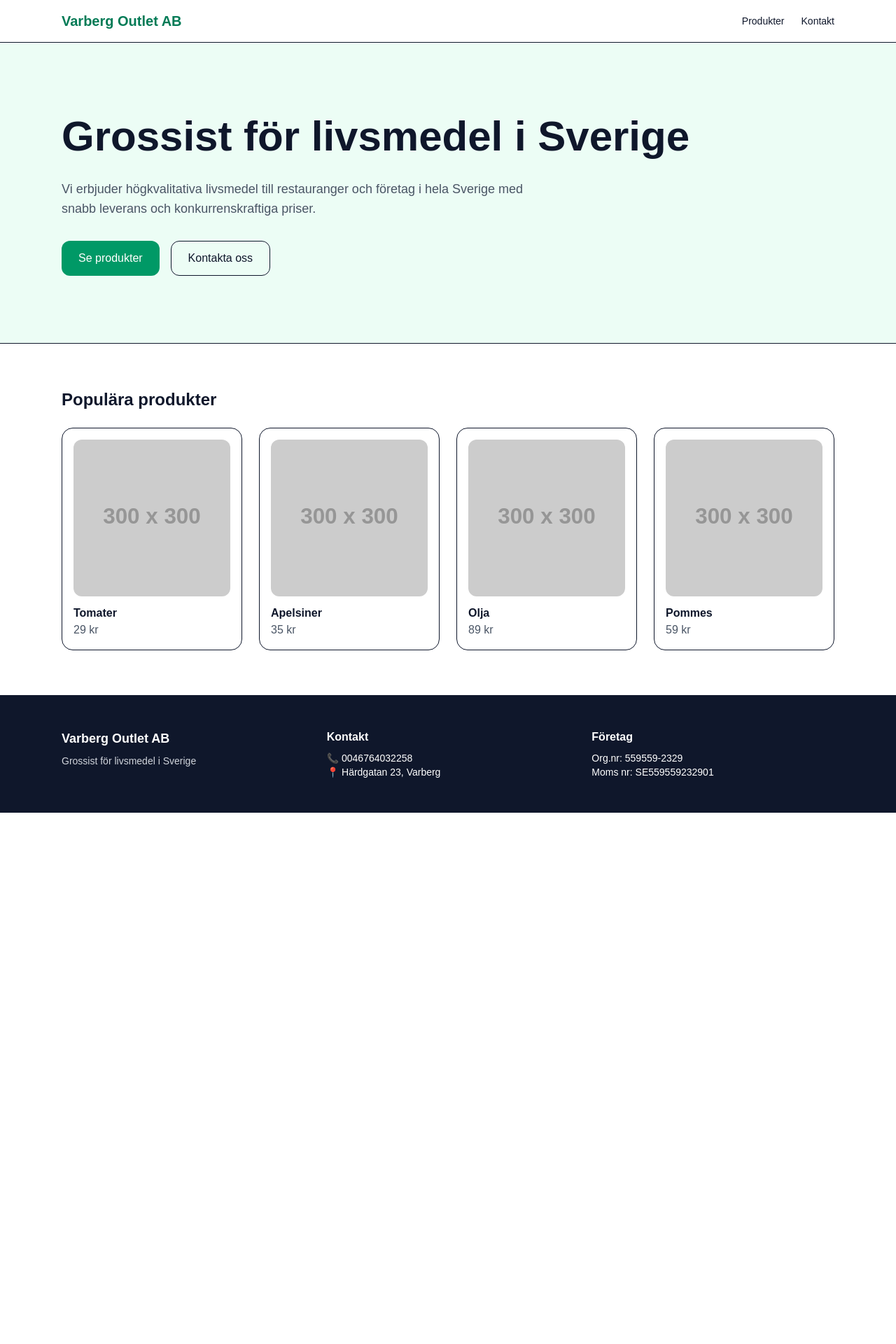
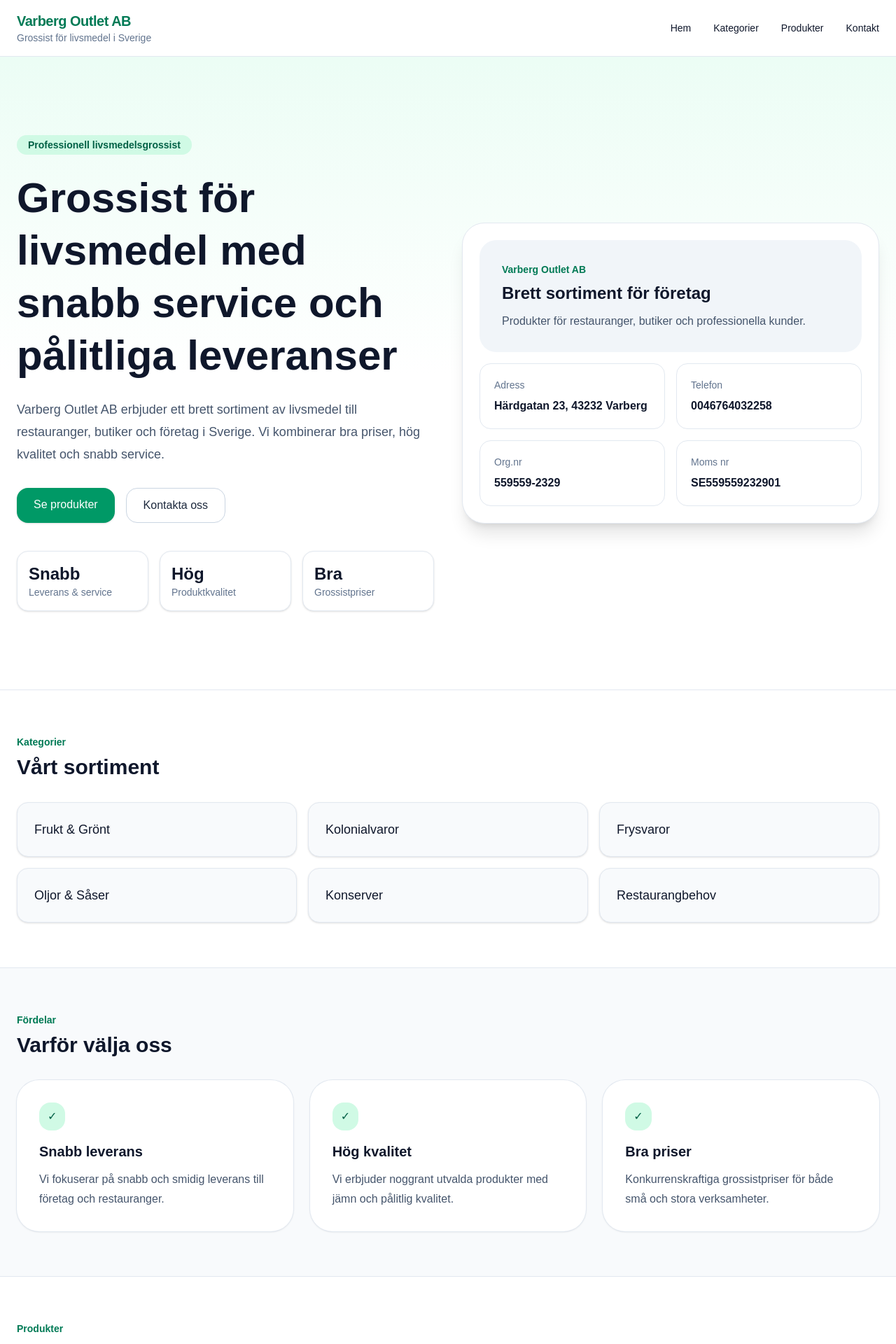
Before and after one commit to varbergoutletab/varbergoutlet, a Next.js app: page / in a window 1280 px wide. Shown: the top 1920 px of the page at 70% size. Before the commit the page ends 1161 px from the top, so only its background shows below. Built offline with nearby package versions, Linux system fonts and the light colour scheme.

Commit message:
improve design

```diff
--- a/app/page.tsx
+++ b/app/page.tsx
@@ -1,98 +1,252 @@
 export default function Page() {
+  const categories = [
+    "Frukt & Grönt",
+    "Kolonialvaror",
+    "Frysvaror",
+    "Oljor & Såser",
+    "Konserver",
+    "Restaurangbehov",
+  ];
+
   const products = [
-    { name: "Tomater", price: "29 kr" },
-    { name: "Apelsiner", price: "35 kr" },
-    { name: "Olja", price: "89 kr" },
-    { name: "Pommes", price: "59 kr" },
+    { name: "Tomater", price: "29 kr", desc: "Färska grönsaker av hög kvalitet" },
+    { name: "Apelsiner", price: "35 kr", desc: "Noggrant utvalda citrusprodukter" },
+    { name: "Olivolja", price: "89 kr", desc: "För restaurang och storkök" },
+    { name: "Pommes", price: "59 kr", desc: "Populära frysvaror för företag" },
+  ];
+
+  const features = [
+    {
+      title: "Snabb leverans",
+      text: "Vi fokuserar på snabb och smidig leverans till företag och restauranger.",
+    },
+    {
+      title: "Hög kvalitet",
+      text: "Vi erbjuder noggrant utvalda produkter med jämn och pålitlig kvalitet.",
+    },
+    {
+      title: "Bra priser",
+      text: "Konkurrenskraftiga grossistpriser för både små och stora verksamheter.",
+    },
   ];
 
   return (
     <main className="min-h-screen bg-white text-slate-900">
+      <header className="sticky top-0 z-50 border-b border-slate-200 bg-white/95 backdrop-blur">
+        <div className="mx-auto flex max-w-7xl items-center justify-between px-6 py-4">
+          <div>
+            <div className="text-xl font-bold tracking-tight text-emerald-700">
+              Varberg Outlet AB
+            </div>
+            <div className="text-sm text-slate-500">Grossist för livsmedel i Sverige</div>
+          </div>
 
-      {/* Navbar */}
-      <nav className="border-b bg-white sticky top-0">
-        <div className="mx-auto max-w-6xl px-6 py-4 flex justify-between items-center">
-          <h1 className="font-bold text-xl text-emerald-700">
-            Varberg Outlet AB
-          </h1>
+          <nav className="hidden gap-8 text-sm font-medium md:flex">
+            <a href="#home" className="hover:text-emerald-700">
+              Hem
+            </a>
+            <a href="#categories" className="hover:text-emerald-700">
+              Kategorier
+            </a>
+            <a href="#products" className="hover:text-emerald-700">
+              Produkter
+            </a>
+            <a href="#contact" className="hover:text-emerald-700">
+              Kontakt
+            </a>
+          </nav>
+        </div>
+      </header>
 
-          <div className="flex gap-6 text-sm font-medium">
-            <a href="#" className="hover:text-emerald-600">Produkter</a>
-            <a href="#" className="hover:text-emerald-600">Kontakt</a>
+      <section
+        id="home"
+        className="border-b border-slate-200 bg-gradient-to-b from-emerald-50 via-white to-white"
+      >
+        <div className="mx-auto grid max-w-7xl gap-10 px-6 py-20 lg:grid-cols-2 lg:items-center lg:py-28">
+          <div>
+            <div className="inline-flex rounded-full bg-emerald-100 px-4 py-1 text-sm font-semibold text-emerald-800">
+              Professionell livsmedelsgrossist
+            </div>
+
+            <h1 className="mt-6 text-4xl font-bold leading-tight sm:text-5xl lg:text-6xl">
+              Grossist för livsmedel med snabb service och pålitliga leveranser
+            </h1>
+
+            <p className="mt-6 max-w-2xl text-lg leading-8 text-slate-600">
+              Varberg Outlet AB erbjuder ett brett sortiment av livsmedel till
+              restauranger, butiker och företag i Sverige. Vi kombinerar bra
+              priser, hög kvalitet och snabb service.
+            </p>
+
+            <div className="mt-8 flex flex-wrap gap-4">
+              <a
+                href="#products"
+                className="rounded-2xl bg-emerald-600 px-6 py-3 font-medium text-white shadow-sm transition hover:bg-emerald-700"
+              >
+                Se produkter
+              </a>
+              <a
+                href="#contact"
+                className="rounded-2xl border border-slate-300 px-6 py-3 font-medium text-slate-800 transition hover:bg-slate-50"
+              >
+                Kontakta oss
+              </a>
+            </div>
+
+            <div className="mt-10 grid gap-4 sm:grid-cols-3">
+              <div className="rounded-2xl border border-slate-200 bg-white p-4 shadow-sm">
+                <div className="text-2xl font-bold">Snabb</div>
+                <div className="text-sm text-slate-500">Leverans & service</div>
+              </div>
+              <div className="rounded-2xl border border-slate-200 bg-white p-4 shadow-sm">
+                <div className="text-2xl font-bold">Hög</div>
+                <div className="text-sm text-slate-500">Produktkvalitet</div>
+              </div>
+              <div className="rounded-2xl border border-slate-200 bg-white p-4 shadow-sm">
+                <div className="text-2xl font-bold">Bra</div>
+                <div className="text-sm text-slate-500">Grossistpriser</div>
+              </div>
+            </div>
           </div>
-        </div>
-      </nav>
 
-      {/* Hero */}
-      <section className="bg-emerald-50 border-b">
-        <div className="mx-auto max-w-6xl px-6 py-24">
-          <h1 className="text-4xl md:text-6xl font-bold leading-tight">
-            Grossist för livsmedel i Sverige
-          </h1>
+          <div>
+            <div className="rounded-[2rem] border border-slate-200 bg-white p-6 shadow-xl">
+              <div className="grid gap-4">
+                <div className="rounded-[1.5rem] bg-slate-100 p-8">
+                  <div className="text-sm font-semibold text-emerald-700">Varberg Outlet AB</div>
+                  <div className="mt-2 text-2xl font-bold">Brett sortiment för företag</div>
+                  <div className="mt-3 text-slate-600">
+                    Produkter för restauranger, butiker och professionella kunder.
+                  </div>
+                </div>
 
-          <p className="mt-6 text-lg text-gray-600 max-w-2xl">
-            Vi erbjuder högkvalitativa livsmedel till restauranger och företag i hela Sverige med snabb leverans och konkurrenskraftiga priser.
-          </p>
-
-          <div className="mt-8 flex gap-4">
-            <button className="bg-emerald-600 text-white px-6 py-3 rounded-xl font-medium">
-              Se produkter
-            </button>
-
-            <button className="border px-6 py-3 rounded-xl font-medium">
-              Kontakta oss
-            </button>
+                <div className="grid gap-4 sm:grid-cols-2">
+                  <div className="rounded-2xl border border-slate-200 p-5">
+                    <div className="text-sm text-slate-500">Adress</div>
+                    <div className="mt-2 font-semibold">Härdgatan 23, 43232 Varberg</div>
+                  </div>
+                  <div className="rounded-2xl border border-slate-200 p-5">
+                    <div className="text-sm text-slate-500">Telefon</div>
+                    <div className="mt-2 font-semibold">0046764032258</div>
+                  </div>
+                  <div className="rounded-2xl border border-slate-200 p-5">
+                    <div className="text-sm text-slate-500">Org.nr</div>
+                    <div className="mt-2 font-semibold">559559-2329</div>
+                  </div>
+                  <div className="rounded-2xl border border-slate-200 p-5">
+                    <div className="text-sm text-slate-500">Moms nr</div>
+                    <div className="mt-2 font-semibold">SE559559232901</div>
+                  </div>
+                </div>
+              </div>
+            </div>
           </div>
         </div>
       </section>
 
-      {/* Products */}
-      <section className="mx-auto max-w-6xl px-6 py-16">
-        <h2 className="text-2xl font-bold mb-6">Populära produkter</h2>
+      <section id="categories" className="mx-auto max-w-7xl px-6 py-16">
+        <div className="mb-8">
+          <p className="text-sm font-semibold text-emerald-700">Kategorier</p>
+          <h2 className="mt-2 text-3xl font-bold">Vårt sortiment</h2>
+        </div>
 
-        <div className="grid gap-6 md:grid-cols-2 lg:grid-cols-4">
-          {products.map((product) => (
+        <div className="grid gap-4 sm:grid-cols-2 lg:grid-cols-3">
+          {categories.map((item) => (
             <div
-              key={product.name}
-              className="rounded-2xl border p-4 hover:shadow-lg transition"
+              key={item}
+              className="rounded-2xl border border-slate-200 bg-slate-50 p-6 text-lg font-medium shadow-sm transition hover:-translate-y-1 hover:bg-white hover:shadow-md"
             >
-              <img
-                src="https://via.placeholder.com/300"
-                className="rounded-xl"
-              />
-              <h3 className="mt-3 font-semibold">{product.name}</h3>
-              <p className="text-gray-600">{product.price}</p>
+              {item}
             </div>
           ))}
         </div>
       </section>
 
-      {/* Footer */}
-      <footer className="bg-slate-900 text-white">
-        <div className="mx-auto max-w-6xl px-6 py-12 grid md:grid-cols-3 gap-8">
+      <section className="border-y border-slate-200 bg-slate-50">
+        <div className="mx-auto max-w-7xl px-6 py-16">
+          <div className="mb-8">
+            <p className="text-sm font-semibold text-emerald-700">Fördelar</p>
+            <h2 className="mt-2 text-3xl font-bold">Varför välja oss</h2>
+          </div>
 
+          <div className="grid gap-6 md:grid-cols-3">
+            {features.map((item) => (
+              <div
+                key={item.title}
+                className="rounded-[2rem] bg-white p-8 shadow-sm ring-1 ring-slate-200"
+              >
+                <div className="mb-4 inline-flex rounded-2xl bg-emerald-100 px-3 py-2 text-emerald-800">
+                  ✓
+                </div>
+                <h3 className="text-xl font-bold">{item.title}</h3>
+                <p className="mt-3 leading-7 text-slate-600">{item.text}</p>
+              </div>
+            ))}
+          </div>
+        </div>
+      </section>
+
+      <section id="products" className="mx-auto max-w-7xl px-6 py-16">
+        <div className="mb-8">
+          <p className="text-sm font-semibold text-emerald-700">Produkter</p>
+          <h2 className="mt-2 text-3xl font-bold">Populära produkter</h2>
+        </div>
+
+        <div className="grid gap-6 md:grid-cols-2 xl:grid-cols-4">
+          {products.map((product) => (
+            <div
+              key={product.name}
+              className="overflow-hidden rounded-[2rem] border border-slate-200 bg-white shadow-sm transition hover:-translate-y-1 hover:shadow-lg"
+            >
+              <div className="h-44 bg-gradient-to-br from-slate-100 to-slate-200" />
+              <div className="p-6">
+                <h3 className="text-lg font-bold">{product.name}</h3>
+                <p className="mt-2 text-sm leading-6 text-slate-600">{product.desc}</p>
+                <div className="mt-4 text-lg font-semibold text-emerald-700">{product.price}</div>
+              </div>
+            </div>
+          ))}
+        </div>
+      </section>
+
+      <section id="contact" className="bg-emerald-900 text-white">
+        <div className="mx-auto grid max-w-7xl gap-10 px-6 py-16 lg:grid-cols-2">
           <div>
-            <h3 className="font-bold text-lg mb-2">Varberg Outlet AB</h3>
-            <p className="text-sm text-gray-300">
-              Grossist för livsmedel i Sverige
+            <p className="text-sm font-semibold text-emerald-200">Kontakt</p>
+            <h2 className="mt-2 text-3xl font-bold">Kontakta Varberg Outlet AB</h2>
+            <p className="mt-5 max-w-xl leading-8 text-emerald-50/90">
+              För offert, leveransfrågor eller mer information om våra produkter,
+              kontakta oss direkt.
             </p>
           </div>
 
-          <div>
-            <h3 className="font-bold mb-2">Kontakt</h3>
-            <p className="text-sm">📞 0046764032258</p>
-            <p className="text-sm">📍 Härdgatan 23, Varberg</p>
+          <div className="grid gap-4 sm:grid-cols-2">
+            <div className="rounded-[2rem] bg-white/10 p-6 backdrop-blur">
+              <div className="text-sm text-emerald-100">Telefon</div>
+              <div className="mt-2 text-lg font-semibold">0046764032258</div>
+            </div>
+            <div className="rounded-[2rem] bg-white/10 p-6 backdrop-blur">
+              <div className="text-sm text-emerald-100">Adress</div>
+              <div className="mt-2 text-lg font-semibold">Härdgatan 23, 43232 Varberg</div>
+            </div>
+            <div className="rounded-[2rem] bg-white/10 p-6 backdrop-blur">
+              <div className="text-sm text-emerald-100">Org.nr</div>
+              <div className="mt-2 text-lg font-semibold">559559-2329</div>
+            </div>
+            <div className="rounded-[2rem] bg-white/10 p-6 backdrop-blur">
+              <div className="text-sm text-emerald-100">Moms nr</div>
+              <div className="mt-2 text-lg font-semibold">SE559559232901</div>
+            </div>
           </div>
+        </div>
+      </section>
 
-          <div>
-  <h3 className="font-bold mb-2">Företag</h3>
-  <p className="text-sm">Org.nr: 559559-2329</p>
-  <p className="text-sm">Moms nr: SE559559232901</p>
-</div>
-
+      <footer className="border-t border-slate-200 bg-white">
+        <div className="mx-auto flex max-w-7xl flex-col gap-3 px-6 py-8 text-sm text-slate-500 md:flex-row md:items-center md:justify-between">
+          <div>© 2026 Varberg Outlet AB. Alla rättigheter förbehållna.</div>
+          <div>Härdgatan 23, 43232 Varberg</div>
         </div>
       </footer>
-
     </main>
   );
 }
```
